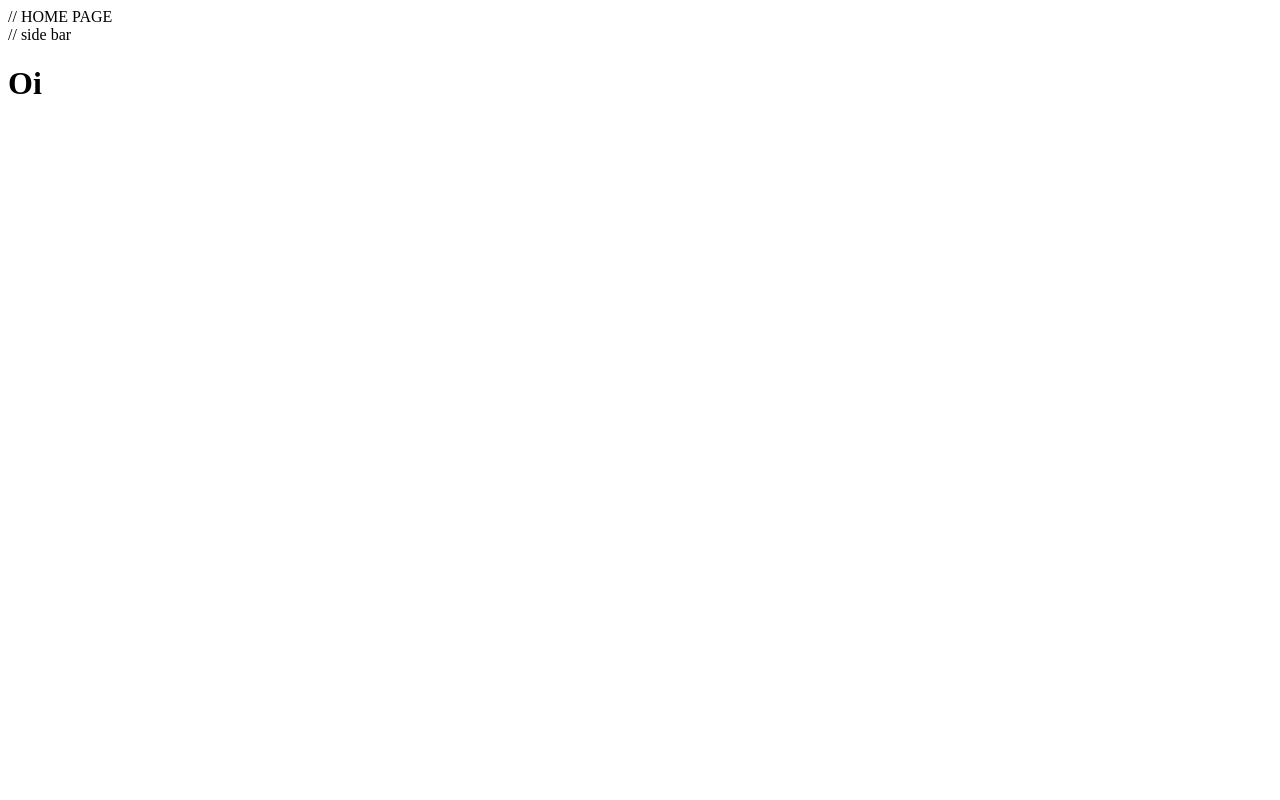
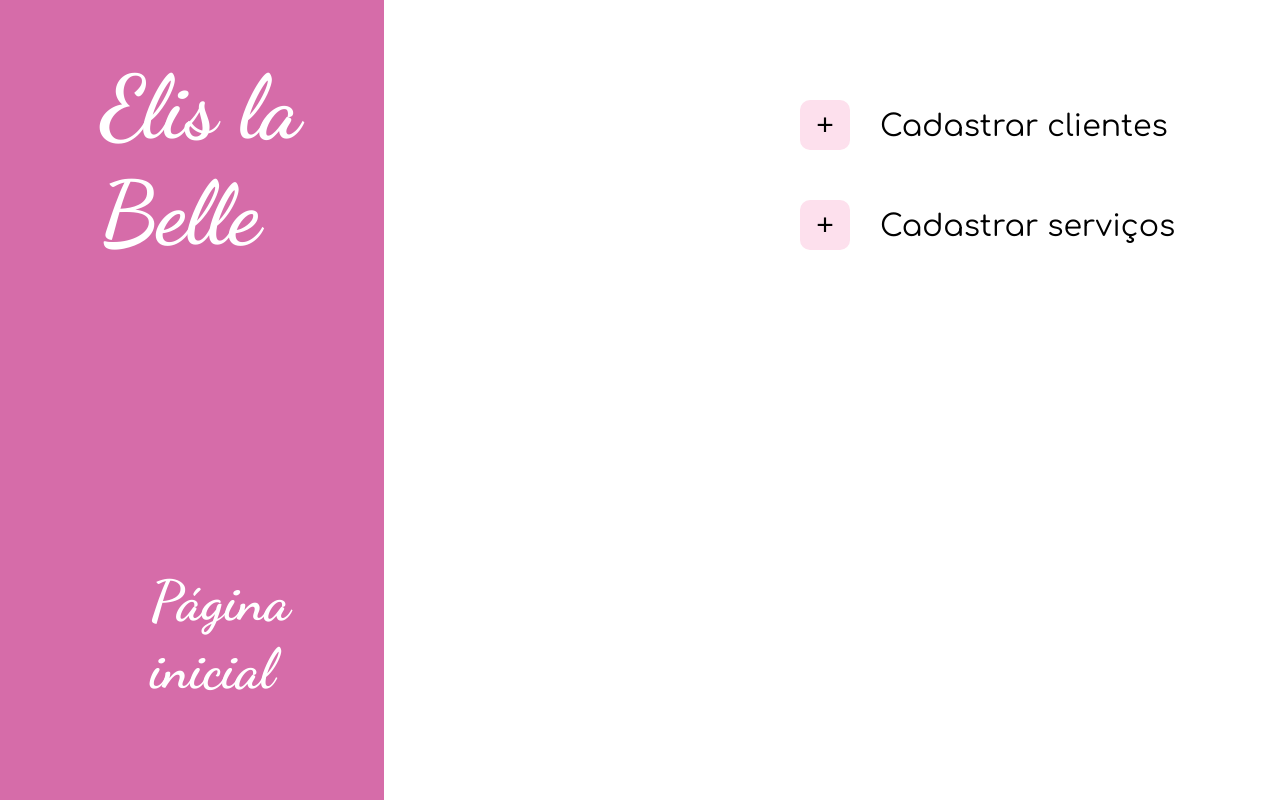
Before and after one commit to phramoscampos-boop/Sistema-de-Gestao---MEI, a plain HTML site: page home/dashboard.html in a window 1280 px wide. Drawn offline with Linux system fonts and the light colour scheme.

Commit message:
Feito: parte da tela inicial, tela de acesso e parte do login no html+css

```diff
--- a/home/dashboard.css
+++ b/home/dashboard.css
@@ -1,5 +1,78 @@
-#side_side{
-    color: #d66ca9;
+html, body{
+    margin: 0;
+    padding: 0;
+    width: 100%;
     height: 100%;
-    width: 20%;
+    overflow: hidden;
 }
+
+.side_bar{
+    background-color: #d66ca9;
+    box-sizing: border-box;
+    min-height: 105vh;
+    width: 30%;
+    margin-top: -25px;
+    padding: 30px;
+}
+
+.elis_la_belle{
+    font-family: "Dancing Script", bold;
+    color: white;
+    font-size: 550%;
+    margin-left: 70px;
+    margin-top: 50px;
+}
+
+.home_page{
+    font-family: "Dancing Script", bold;
+    color: white;
+    font-size: 350%;
+    margin-left: 120px;
+    margin-top: 300px;
+}
+
+.bt_cadastrar_clientes, .bt_cadastrar_servicos{
+    background-color: #fde0ed;
+    position: fixed;
+    left: 800px;
+    width: 50px;
+    height: 50px;
+    font-size: 30px;
+    border-radius: 20%;
+    border: 0px;
+    left: 800px;
+    transition: transform 0.15s ease;
+}
+
+.bt_cadastrar_clientes {
+    top: 100px;
+}
+
+.bt_cadastrar_servicos {
+    top: 200px;
+}
+
+.bt_cadastrar_clientes:active, .bt_cadastrar_servicos:active{
+    transform: scale(0.85);
+}
+
+.bt_cadastrar_clientes:hover, .bt_cadastrar_servicos:hover{
+    background-color: #fdb0d2;
+}
+
+.p_clientes, .p_servicos{
+    position: fixed;
+    left: 880px;
+    width: 800px;
+    height: 50px;
+    font-size: 30px;
+    font-family: "Comfortaa";
+}
+
+.p_clientes{
+    top: 80px;
+}
+
+.p_servicos{
+    top: 180px;
+}
--- a/home/dashboard.html
+++ b/home/dashboard.html
@@ -6,18 +6,28 @@
     <meta name="viewport" content="width=device-width, initial-scale=1.0" />
     <meta http-equiv="X-UA-Compatible" content="ie=edge" />
     <link rel="stylesheet" href="dashboard.css" />
+    <link href="https://fonts.googleapis.com/css2?family=Dancing+Script:wght@400;700&display=swap" rel="stylesheet">
+    <link href="https://fonts.googleapis.com/css2?family=Comfortaa:wght@300;400;500;600;700&display=swap" rel="stylesheet">
 
     <title>Sistema de Gestão - MEI</title>
   </head>
   <body class="body-dashboard">
     <main>
 
-      <div> // HOME PAGE
+      <div> <!--HOME PAGE-->
 
-        <div id="side_bar"> // side bar
-          <h1>Oi</h1>
+        <div class="side_bar"> <!--side bar-->
+          <h1 class="elis_la_belle">Elis la Belle</h1>
+          <h2 class="home_page"> Página inicial</h2>
         </div>
 
+        <div class="home_cadastrar">
+          <button class="bt_cadastrar_clientes">+</button>
+          <p class="p_clientes">Cadastrar clientes</p>
+          <button class="bt_cadastrar_servicos">+</button>
+          <p class="p_servicos">Cadastrar serviços</p>
+        </div>
+       <!--te amo amor-->>
       </div>
 
     </main>
--- a/home/style.css
+++ b/home/style.css
@@ -1,61 +1,61 @@
+@import url('https://fonts.googleapis.com/css2?family=Comfortaa:wght@300;400;500;600;700&display=swap');
+@import url('https://fonts.googleapis.com/css2?family=Dancing+Script:wght@400;700&display=swap');
+
 .body-index, .body-login {
     background: #3b0a45;
-    font-family: 'Courier New', Courier, monospace;
-}
-.body-dashboard {
-    background: #fff;
-    color: black;
+    font-family: 'Comfortaa';
+    color: white;
 }
 
-/* */
-
-
-
-
-
-
-
-
-
-
-
-
-
-
-
-
-
-
-
-
-
-
-
-
-
-
-
-
-
-
-
-
+.body-index {
+    min-height: 100vh;
+    margin: 0;
+    display: flex;
+    justify-content: center;
+    align-items: center;
+}
 
 /* index.html */
 .html-index {
     margin: 0;
 }
-.form-div {
+.container {
     position: fixed;
     background: #d66ca9;
     color: white;
-    padding: 20dvh;
-    margin-top: 25dvh;
-    margin-bottom: 25dvh;
-    margin-left: 45dvh;
+    padding: 100px;
     border-radius: 20px;
+    text-align: center;
+}
+.pre-login {
+    display: flex;
+    justify-content: center;
 }
 .btn-login {
-    margin-top: 50%;
-    margin-bottom: 20%;
+    display: inline-block;
+    padding: 12px 30px;
+    background: #3b0a45;
+    color: white;
+    text-decoration: none;
+    font-weight: bold;
+    border: 2px solid #3b0a45;
+    border-radius: 10px;
+
+    transition: 0.3s;
 }
+.btn-login:hover {
+    background: #d66ca9;
+    color: #3b0a45;
+    border-color: #3b0a45;
+    transform: scale(1.05);
+}
+
+/*login.html*/
+
+.login {
+    position: fixed;
+    background: #d66ca9;
+    padding: 100px;
+    border-radius: 20px;
+    text-align: center;
+}
```
Also changed, not shown: home/index.html (+3 -3 lines), home/login.html (+11 -0 lines).
